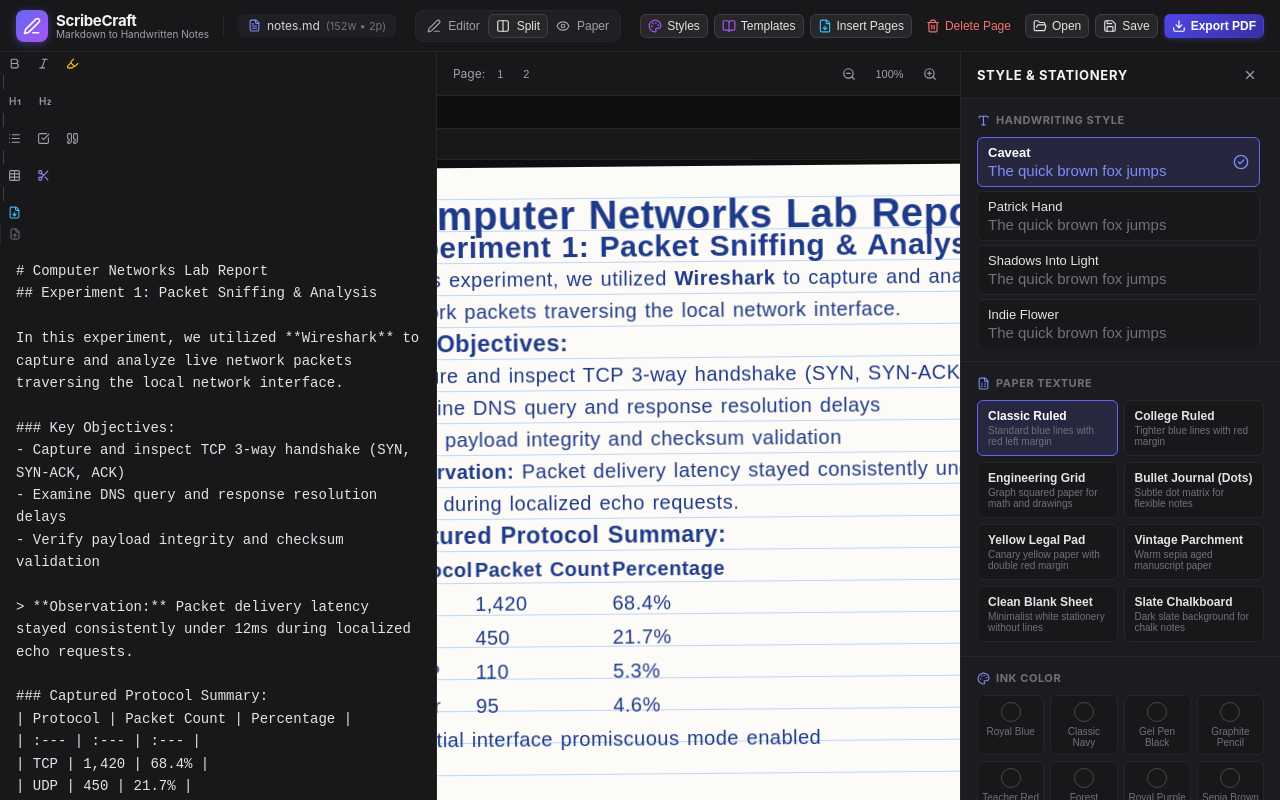
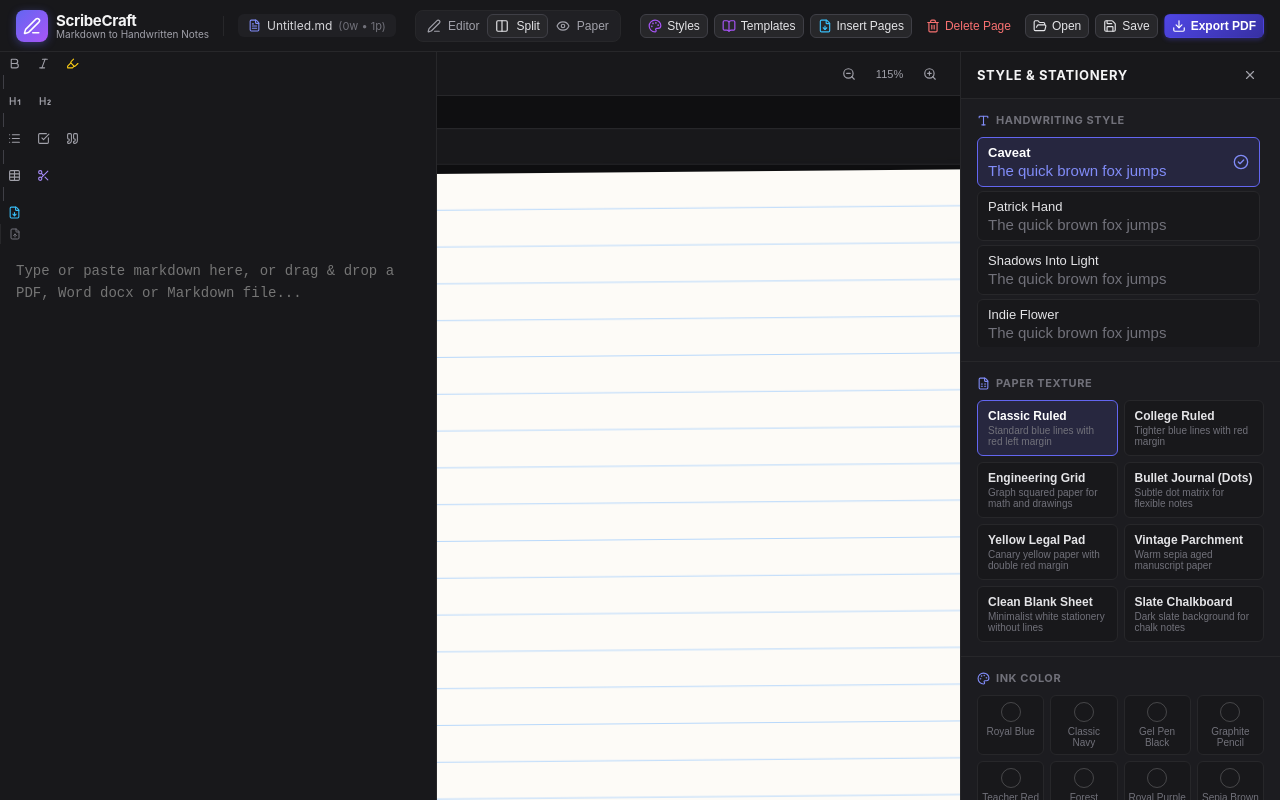
Before and after one commit to Abdullah-Developer68/handwriting-converter, a React (Vite) app: page / in a window 1280 px wide. Built offline with nearby package versions, Linux system fonts and the light colour scheme; a web font is replaced by a local one.

Commit message:
feat: default clean state without pre-inserted text, disabled page numbering, zoomed-in UI, and added agents.md rule

```diff
--- a/src/main/main.ts
+++ b/src/main/main.ts
@@ -245,8 +245,13 @@
       });
     }
 
+    mainWindow.webContents.on('did-finish-load', () => {
+      mainWindow?.webContents.setZoomFactor(1.15);
+    });
+
     mainWindow.once('ready-to-show', () => {
       if (mainWindow) {
+        mainWindow.webContents.setZoomFactor(1.15);
         mainWindow.show();
         mainWindow.focus();
       }
--- a/src/renderer/App.tsx
+++ b/src/renderer/App.tsx
@@ -31,41 +31,16 @@
   showHeader: false,
   headerDate: '',
   headerSubject: '',
-  showPageNumbers: true,
+  showPageNumbers: false,
   pageNumberStyle: 'x-of-y',
 };
 
-const DEFAULT_MARKDOWN = `# Computer Networks Lab Report
-## Experiment 1: Packet Sniffing & Analysis
-
-In this experiment, we utilized **Wireshark** to capture and analyze live network packets traversing the local network interface.
-
-### Key Objectives:
-- Capture and inspect TCP 3-way handshake (SYN, SYN-ACK, ACK)
-- Examine DNS query and response resolution delays
-- Verify payload integrity and checksum validation
-
-> **Observation:** Packet delivery latency stayed consistently under 12ms during localized echo requests.
-
-### Captured Protocol Summary:
-| Protocol | Packet Count | Percentage |
-| :--- | :--- | :--- |
-| TCP | 1,420 | 68.4% |
-| UDP | 450 | 21.7% |
-| ICMP | 110 | 5.3% |
-| Other | 95 | 4.6% |
-
-- [x] Initial interface promiscuous mode enabled
-- [x] Captured baseline ICMP echo traffic
-- [ ] Document final throughput benchmarks
-
-==Note: Ensure all MAC addresses are anonymized before submitting the final laboratory report.==
-`;
+const DEFAULT_MARKDOWN = '';
 
 export const App: React.FC = () => {
   const [markdown, setMarkdown] = useState<string>(DEFAULT_MARKDOWN);
   const [settings, setSettings] = useState<HandwritingSettings>(DEFAULT_SETTINGS);
-  const [currentFileName, setCurrentFileName] = useState<string>('notes.md');
+  const [currentFileName, setCurrentFileName] = useState<string>('Untitled.md');
   const [currentFilePath, setCurrentFilePath] = useState<string | null>(null);
   const [viewMode, setViewMode] = useState<'split' | 'preview' | 'editor'>('split');
   const [isSidebarOpen, setIsSidebarOpen] = useState<boolean>(true);
--- a/src/renderer/components/PaperPreview.tsx
+++ b/src/renderer/components/PaperPreview.tsx
@@ -24,7 +24,7 @@
   onDeletePage,
 }) => {
   const containerRef = useRef<HTMLDivElement>(null);
-  const [internalZoom, setInternalZoom] = useState<number>(100);
+  const [internalZoom, setInternalZoom] = useState<number>(115);
 
   const activeZoom = zoom !== undefined ? zoom : internalZoom;
   const updateZoom = (valOrFn: number | ((prev: number) => number)) => {
```
Also changed, not shown: 1 other file (tests, documents, lock files or other folders).
